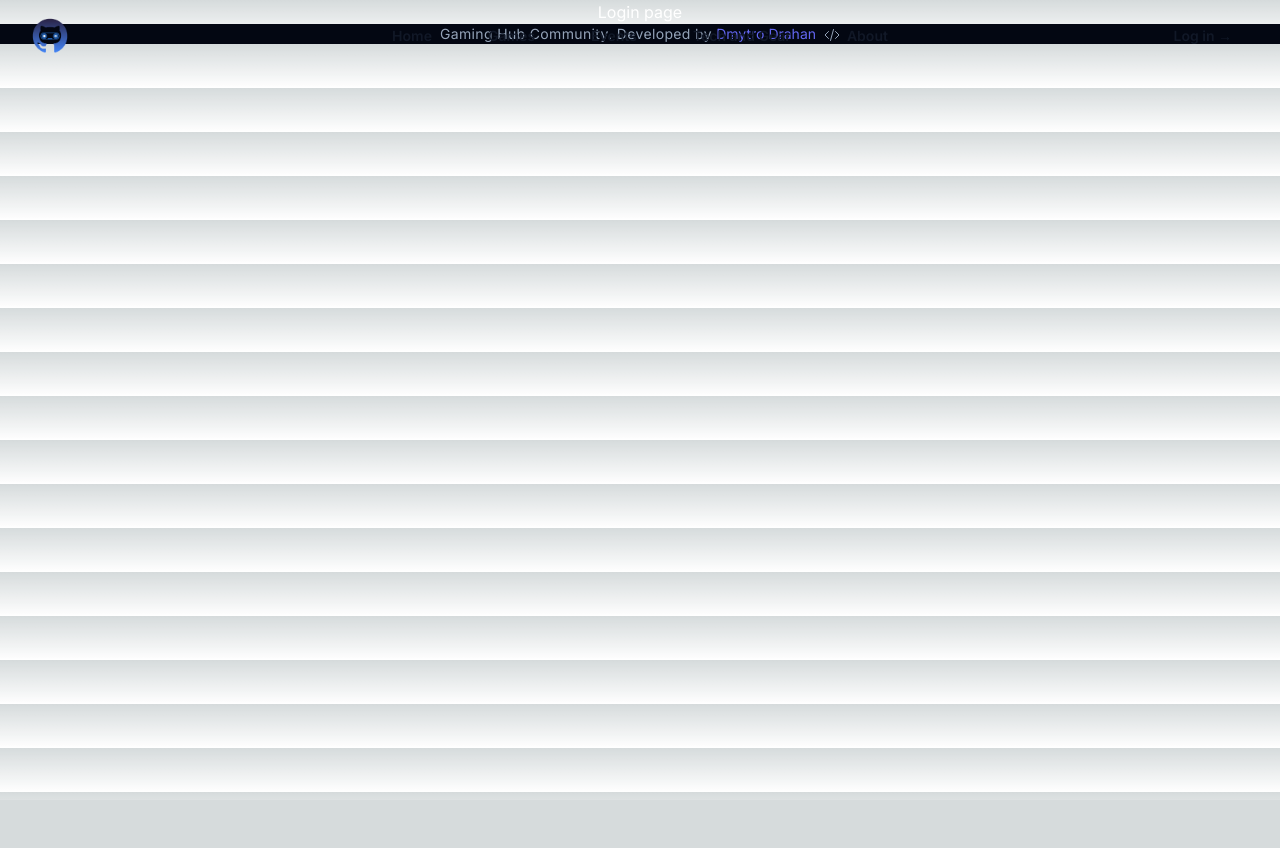
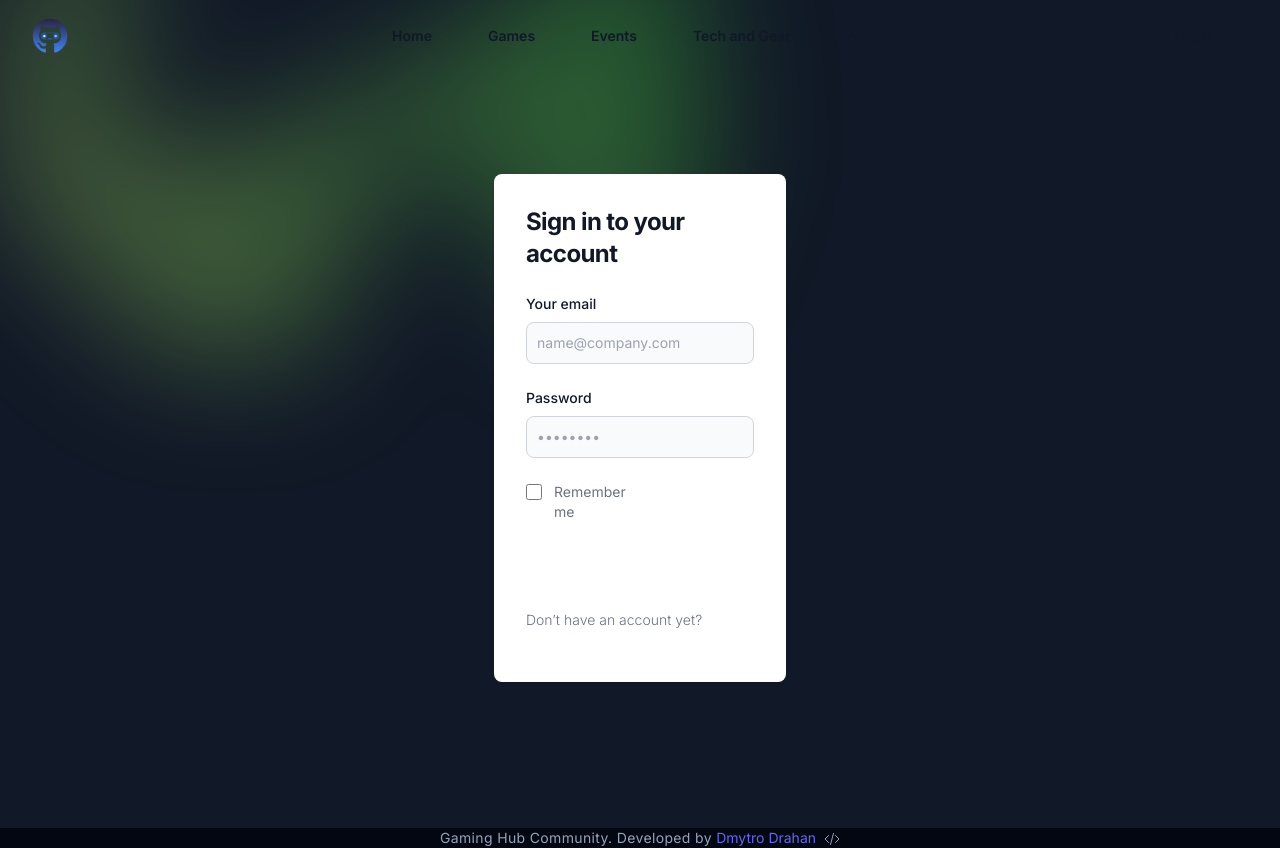
Before and after one commit to DraganD-Ukr/Gaming-Community-Hub, a Next.js app in the folder gaming_community_hub/: page /login in a window 1280 px wide. Before the commit the page ends 800 px from the top, so only its background shows below. Built offline with nearby package versions, Linux system fonts and the light colour scheme.

Commit message:
Login Form Base and minor asjustments

```diff
--- a/gaming_community_hub/app/(auth)/login/page.tsx
+++ b/gaming_community_hub/app/(auth)/login/page.tsx
@@ -1,7 +1,35 @@
+import LoginForm from "@/components/LoginForm";
+
+
 export default function Login(){
     return (
-        <div className=" text-center ">
-            <a>Login page</a>
+
+    <div className="bg-gray-900"> {/* Page color */}
+
+      <div className="relative isolate px-6 pt-7 lg:px-8">
+        <div
+          className="absolute inset-x-0 -top-40 -z-10 transform-gpu overflow-hidden blur-3xl sm:-top-80"
+          aria-hidden="true"
+        >
+          <div
+            className="relative left-[calc(50%-11rem)] aspect-[1155/678] w-[36.125rem] -translate-x-1/2 rotate-[30deg] bg-gradient-to-tr from-[#fff780] to-[#3afa3a] opacity-30 sm:left-[calc(50%-30rem)] sm:w-[72.1875rem]"
+            style={{
+              clipPath:
+                'polygon(74.1% 44.1%, 100% 61.6%, 97.5% 26.9%, 85.5% 0.1%, 80.7% 2%, 72.5% 32.5%, 60.2% 62.4%, 52.4% 68.1%, 47.5% 58.3%, 45.2% 34.5%, 27.5% 76.7%, 0.1% 64.9%, 17.9% 100%, 27.6% 76.8%, 76.1% 97.7%, 74.1% 44.1%)',
+            }}
+          />
         </div>
+
+
+
+        <LoginForm/>
+
+
+
+
+
+      </div>
+    </div>
+
     );
 }
--- a/gaming_community_hub/app/page.tsx
+++ b/gaming_community_hub/app/page.tsx
@@ -1,7 +1,5 @@
 'use client'
 
-import { useState } from 'react';
-import Navbar from '@/components/Navbar';
 
 export default function Example() {
 
--- /dev/null
+++ b/gaming_community_hub/components/LoginForm.tsx
@@ -0,0 +1,45 @@
+import Image from 'next/image';
+
+export default function LoginForm() {
+  return (
+
+
+
+
+      <div className="flex flex-col items-center justify-center px-6 py-8 mx-auto md:h-screen lg:py-0">
+        <div className="w-1/4 h-max bg-white rounded-lg shadow dark:border md:mt-0 sm:max-w-md xl:p-0 dark:bg-gray-800 dark:border-gray-700">
+          <div className="p-6 space-y-4 md:space-y-6 sm:p-8">
+            <h1 className="text-xl font-bold leading-tight tracking-tight text-gray-900 md:text-2xl dark:text-white">
+              Sign in to your account
+            </h1>
+            <form className="space-y-4 md:space-y-6" action="#">
+              <div>
+                <label htmlFor="email" className="block mb-2 text-sm font-medium text-gray-900 dark:text-white">Your email</label>
+                <input type="email" name="email" id="email" className="bg-gray-50 border border-gray-300 text-gray-900 sm:text-sm rounded-lg focus:ring-primary-600 focus:border-primary-600 block w-full p-2.5 dark:bg-gray-700 dark:border-gray-600 dark:placeholder-gray-400 dark:text-white dark:focus:ring-blue-500 dark:focus:border-blue-500" placeholder="name@company.com" required />
+              </div>
+              <div>
+                <label htmlFor="password" className="block mb-2 text-sm font-medium text-gray-900 dark:text-white">Password</label>
+                <input type="password" name="password" id="password" placeholder="••••••••" className="bg-gray-50 border border-gray-300 text-gray-900 sm:text-sm rounded-lg focus:ring-primary-600 focus:border-primary-600 block w-full p-2.5 dark:bg-gray-700 dark:border-gray-600 dark:placeholder-gray-400 dark:text-white dark:focus:ring-blue-500 dark:focus:border-blue-500" required />
+              </div>
+              <div className="flex items-center justify-between">
+                <div className="flex items-start">
+                  <div className="flex items-center h-5">
+                    <input id="remember" aria-describedby="remember" type="checkbox" className="w-4 h-4 border border-gray-300 rounded bg-gray-50 focus:ring-3 focus:ring-primary-300 dark:bg-gray-700 dark:border-gray-600 dark:focus:ring-primary-600 dark:ring-offset-gray-800" required />
+                  </div>
+                  <div className="ml-3 text-sm">
+                    <label htmlFor="remember" className="text-gray-500 dark:text-gray-300">Remember me</label>
+                  </div>
+                </div>
+                <a href="#" className="text-sm font-medium text-primary-600 hover:underline dark:text-primary-500">Forgot password?</a>
+              </div>
+              <button type="submit" className="w-full text-white bg-primary-600 hover:bg-primary-700 focus:ring-4 focus:outline-none focus:ring-primary-300 font-medium rounded-lg text-sm px-5 py-2.5 text-center dark:bg-primary-600 dark:hover:bg-primary-700 dark:focus:ring-primary-800">Sign in</button>
+              <p className="text-sm font-light text-gray-500 dark:text-gray-400">
+                Don’t have an account yet? <a href="#" className="font-medium text-primary-600 hover:underline dark:text-primary-500">Sign up</a>
+              </p>
+            </form>
+          </div>
+        </div>
+      </div>
+
+  );
+}
```
